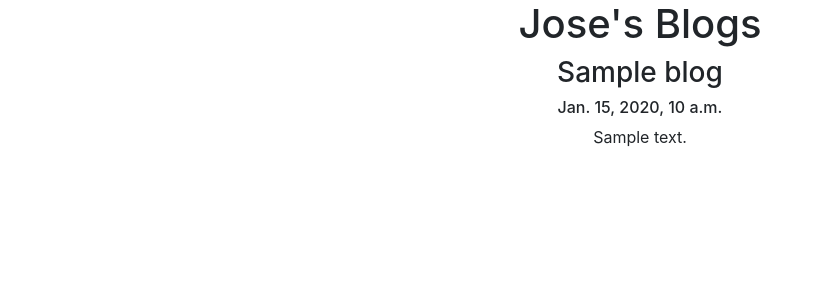
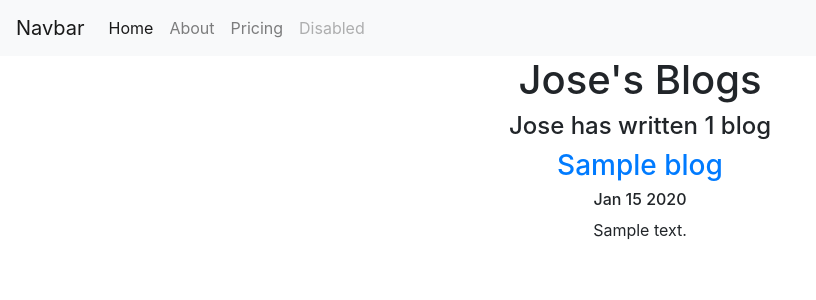
Before and after one commit to BuilderTron/portfolio_v1_project, a Django app: template blog/templates/blog/all_blogs.html in a window 1280 px wide. Shown: the top 300 px of the page, without its empty margins (0-816 px from the left). Run offline with Django 3.2, Linux system fonts and the light colour scheme; the template is opened without the code that fills it: most values are stand-ins (such as "Sample title", 1, 10 or a date in 2020); data that the repository does not hold is empty; some libraries are stand-ins or nearby versions.

Commit message:
Connected blog into portfolio.

```diff
--- a/blog/models.py
+++ b/blog/models.py
@@ -6,3 +6,6 @@ class Blog(models.Model):
     title = models.CharField(max_length=100)
     description = models.TextField()
     date = models.DateField()
+
+    def __str__(self):
+        return self.title
--- a/blog/templates/blog/all_blogs.html
+++ b/blog/templates/blog/all_blogs.html
@@ -1,14 +1,20 @@
-<link rel="stylesheet" href="https://stackpath.bootstrapcdn.com/bootstrap/4.4.1/css/bootstrap.min.css" integrity="sha384-Vkoo8x4CGsO3+Hhxv8T/Q5PaXtkKtu6ug5TOeNV6gBiFeWPGFN9MuhOf23Q9Ifjh" crossorigin="anonymous">
+{% extends 'portfolio/base.html' %}
 
+{% block content %}
 
 <div class="container text-center">
   <h1>Jose's Blogs</h1>
 
+<h4>Jose has written {{ blogs.count }} blog{{ blogs.count|pluralize }}</h4>
+
+
 {% for blog in blogs %}
 
-<h3>{{ blog.title }}</h3>
-<h6>{{ blog.date }}</h6>
-<p>{{ blog.description }}</p>
+<a href="{% url 'blog:detail' blog.id %}"><h3>{{ blog.title }}</h3></a>
+<h6>{{ blog.date|date:'M d Y' }}</h6>
+<p>{{ blog.description|striptags|truncatechars:100 }}</p>
 
 
 {% endfor %}
+
+{% endblock %}
--- a/blog/urls.py
+++ b/blog/urls.py
@@ -2,8 +2,10 @@
 from django.urls import path
 from . import views
 
-
+app_name = 'blog'
 
 urlpatterns = [
     path('',views.all_blogs, name='all_blogs'),
+    path('<int:blog_id>/',views.detail, name='detail'),
+
 ]
--- a/portfolio/models.py
+++ b/portfolio/models.py
@@ -7,3 +7,6 @@ class Project(models.Model):
     description = models.CharField(max_length=300)
     image = models.ImageField(upload_to = 'portfolio/images/')
     url = models.URLField(blank=True)
+
+    def __str__(self):
+        return self.title
--- /dev/null
+++ b/portfolio/templates/portfolio/base.html
@@ -0,0 +1,45 @@
+<!doctype html>
+<html lang="en">
+  <head>
+    <!-- Required meta tags -->
+    <meta charset="utf-8">
+    <meta name="viewport" content="width=device-width, initial-scale=1, shrink-to-fit=no">
+
+    <!-- Bootstrap CSS -->
+    <link rel="stylesheet" href="https://stackpath.bootstrapcdn.com/bootstrap/4.4.1/css/bootstrap.min.css" integrity="sha384-Vkoo8x4CGsO3+Hhxv8T/Q5PaXtkKtu6ug5TOeNV6gBiFeWPGFN9MuhOf23Q9Ifjh" crossorigin="anonymous">
+
+    <title>Hello, world!</title>
+  </head>
+  <body>
+    <nav class="navbar navbar-expand-lg navbar-light bg-light">
+    <a class="navbar-brand" href="#">Navbar</a>
+    <button class="navbar-toggler" type="button" data-toggle="collapse" data-target="#navbarNav" aria-controls="navbarNav" aria-expanded="false" aria-label="Toggle navigation">
+      <span class="navbar-toggler-icon"></span>
+    </button>
+    <div class="collapse navbar-collapse" id="navbarNav">
+      <ul class="navbar-nav">
+        <li class="nav-item active">
+          <a class="nav-link" href="#">Home <span class="sr-only">(current)</span></a>
+        </li>
+        <li class="nav-item">
+          <a class="nav-link" href="#">About</a>
+        </li>
+        <li class="nav-item">
+          <a class="nav-link" href="#">Pricing</a>
+        </li>
+        <li class="nav-item">
+          <a class="nav-link disabled" href="#" tabindex="-1" aria-disabled="true">Disabled</a>
+        </li>
+      </ul>
+    </div>
+  </nav>
+
+  {% block content %}{% endblock %}
+
+    <!-- Optional JavaScript -->
+    <!-- jQuery first, then Popper.js, then Bootstrap JS -->
+    <script src="https://code.jquery.com/jquery-3.4.1.slim.min.js" integrity="sha384-J6qa4849blE2+poT4WnyKhv5vZF5SrPo0iEjwBvKU7imGFAV0wwj1yYfoRSJoZ+n" crossorigin="anonymous"></script>
+    <script src="https://cdn.jsdelivr.net/npm/popper.js@1.16.0/dist/umd/popper.min.js" integrity="sha384-Q6E9RHvbIyZFJoft+2mJbHaEWldlvI9IOYy5n3zV9zzTtmI3UksdQRVvoxMfooAo" crossorigin="anonymous"></script>
+    <script src="https://stackpath.bootstrapcdn.com/bootstrap/4.4.1/js/bootstrap.min.js" integrity="sha384-wfSDF2E50Y2D1uUdj0O3uMBJnjuUD4Ih7YwaYd1iqfktj0Uod8GCExl3Og8ifwB6" crossorigin="anonymous"></script>
+  </body>
+</html>
```
Also changed, not shown: blog/templates/blog/detail.html (added, +11 -0 lines), blog/views.py (+7 -2 lines), portfolio/templates/portfolio/home.html (+13 -2 lines), portfolio/static/portfolio/JJLopez.jpg (added), 1 other file.
